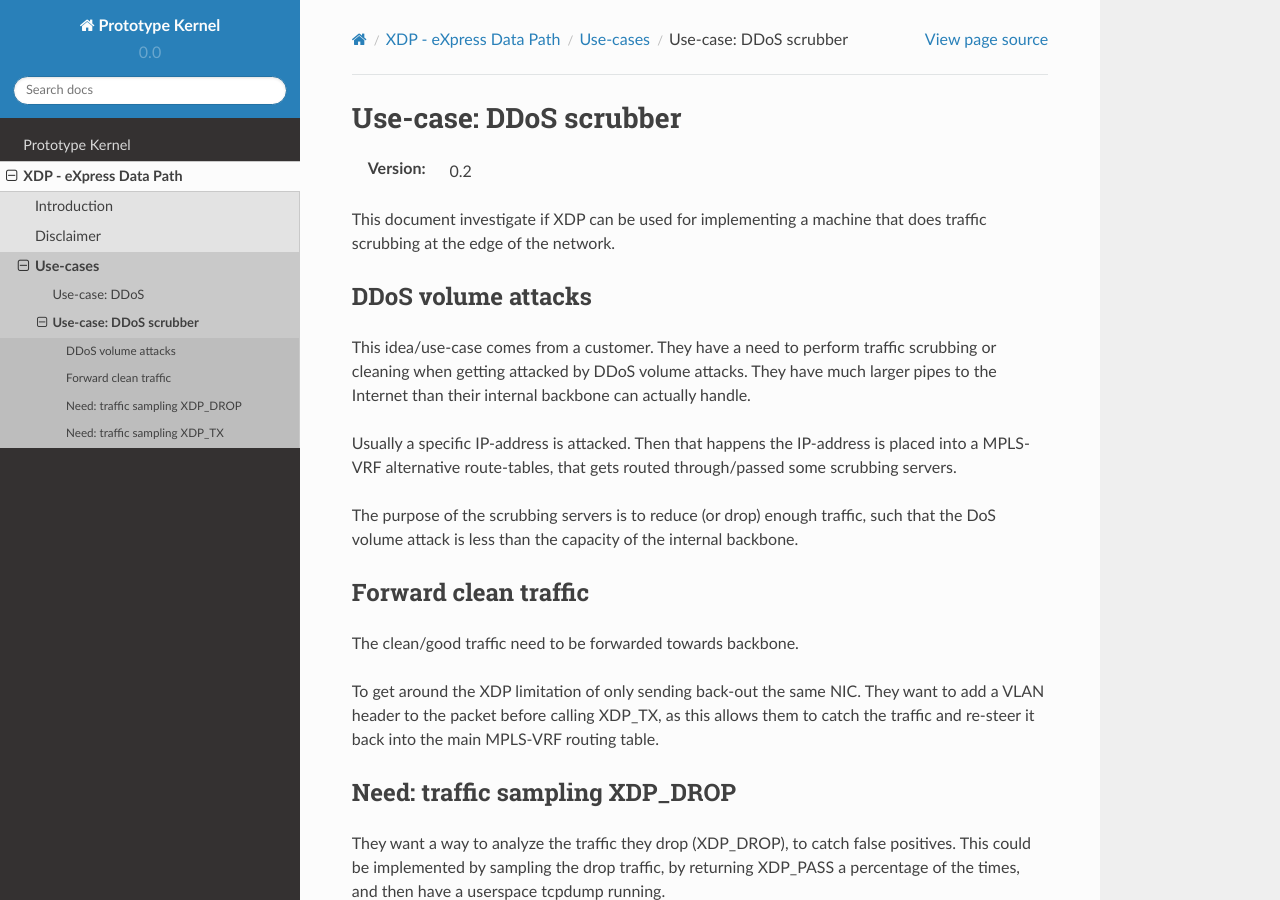
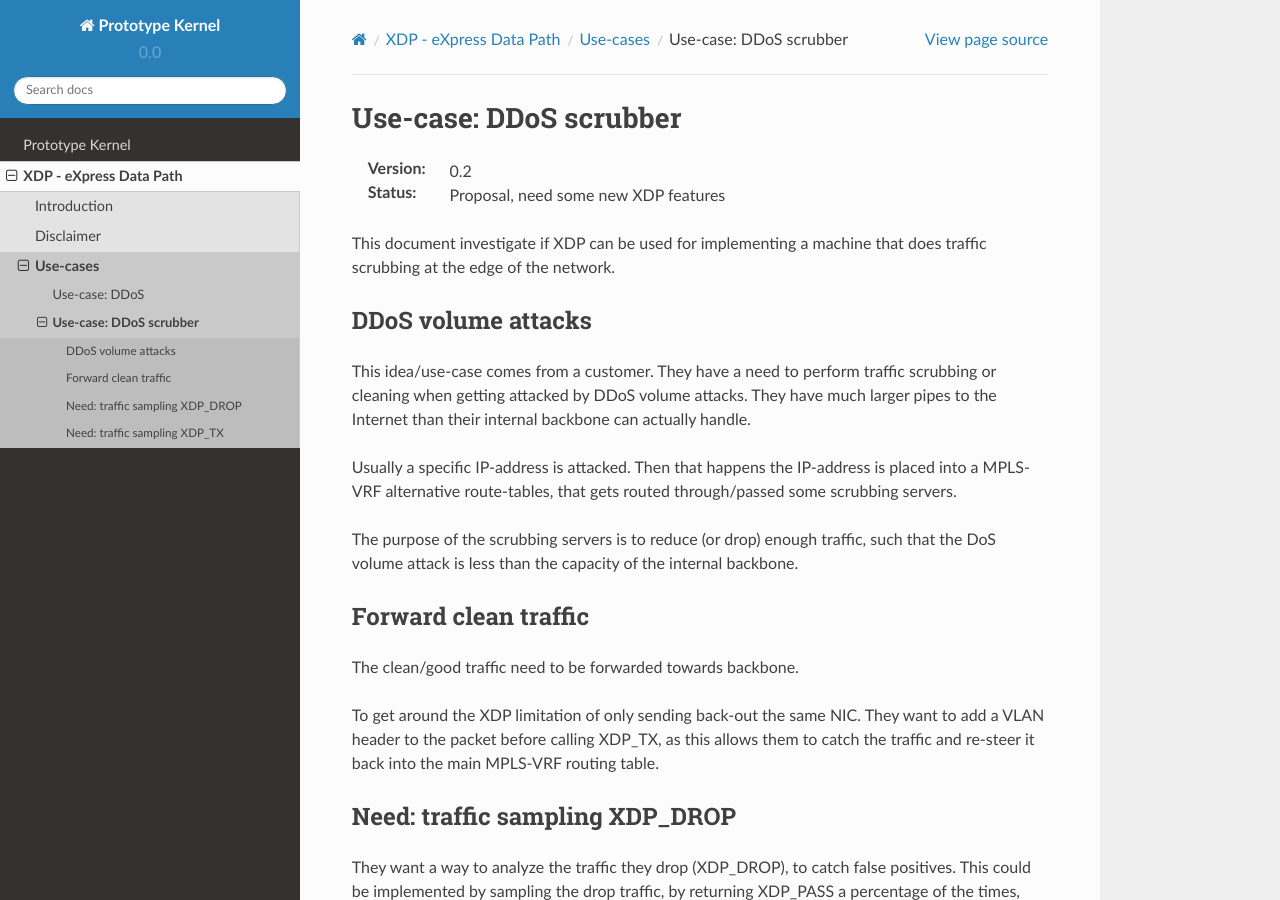
Before and after one commit to netoptimizer/prototype-kernel, a Sphinx documentation site: the page built from kernel/Documentation/networking/XDP/use-cases/xdp_use_case_ddos_scrubber.rst, in a window 1280 px wide and 900 px high. Built offline with Sphinx 7.4.7 and the Read the Docs theme 2.0.0, drawn with Linux system fonts in a browser that asks for light colours.

Commit message:
docs: XDP mark status if use case DDoS scrubber
Signed-off-by: Jesper Dangaard Brouer <brouer@redhat.com>

```diff
--- a/kernel/Documentation/networking/XDP/use-cases/xdp_use_case_ddos_scrubber.rst
+++ b/kernel/Documentation/networking/XDP/use-cases/xdp_use_case_ddos_scrubber.rst
@@ -2,6 +2,7 @@
 Use-case: DDoS scrubber
 =======================
 :Version: 0.2
+:Status: Proposal, need some new XDP features
 
 This document investigate if XDP can be used for implementing a
 machine that does traffic scrubbing at the edge of the network.
```
Also changed, not shown: kernel/Documentation/networking/XDP/use-cases/xdp_use_case_ddos.rst (line endings or trailing spaces).
